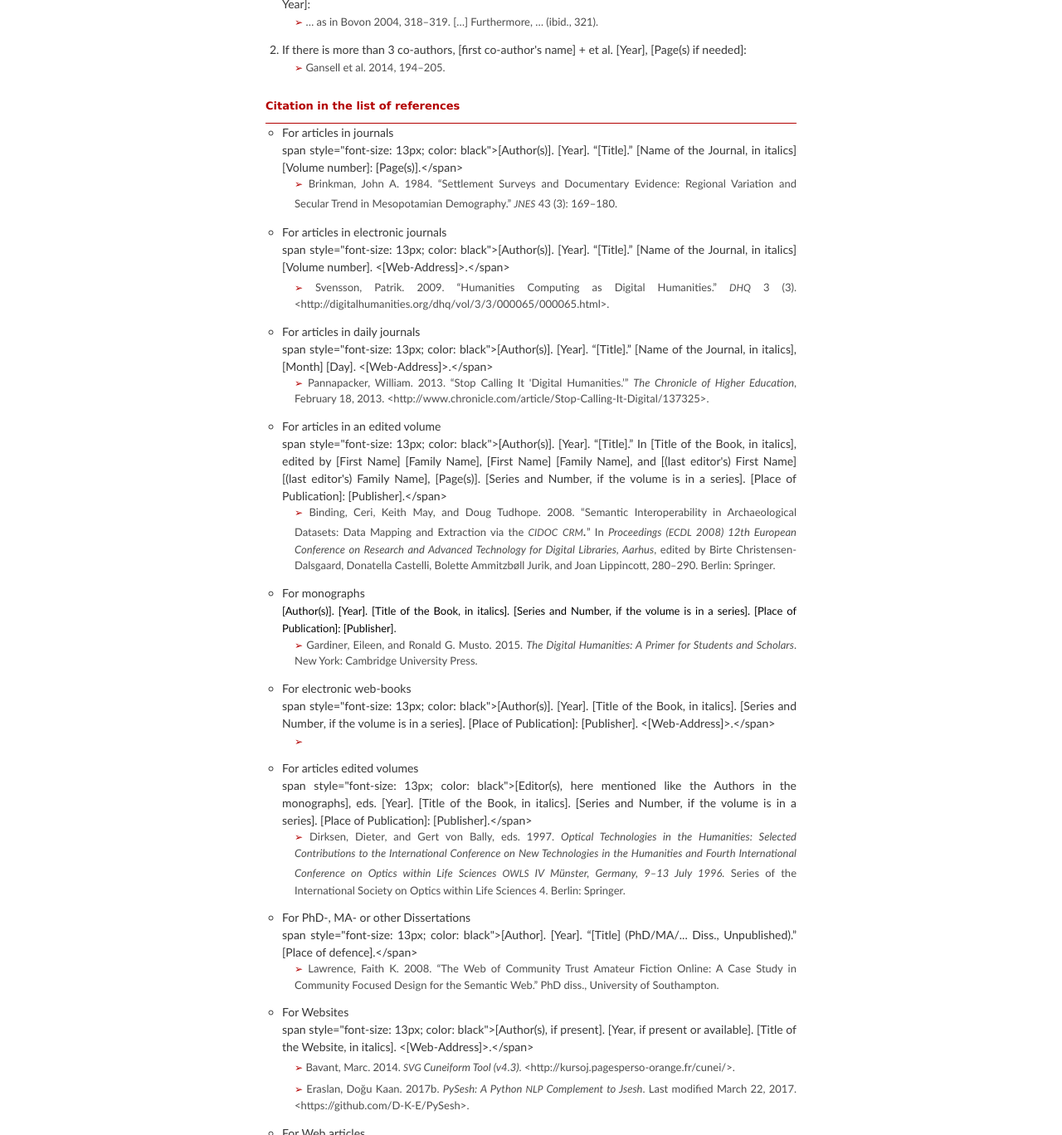
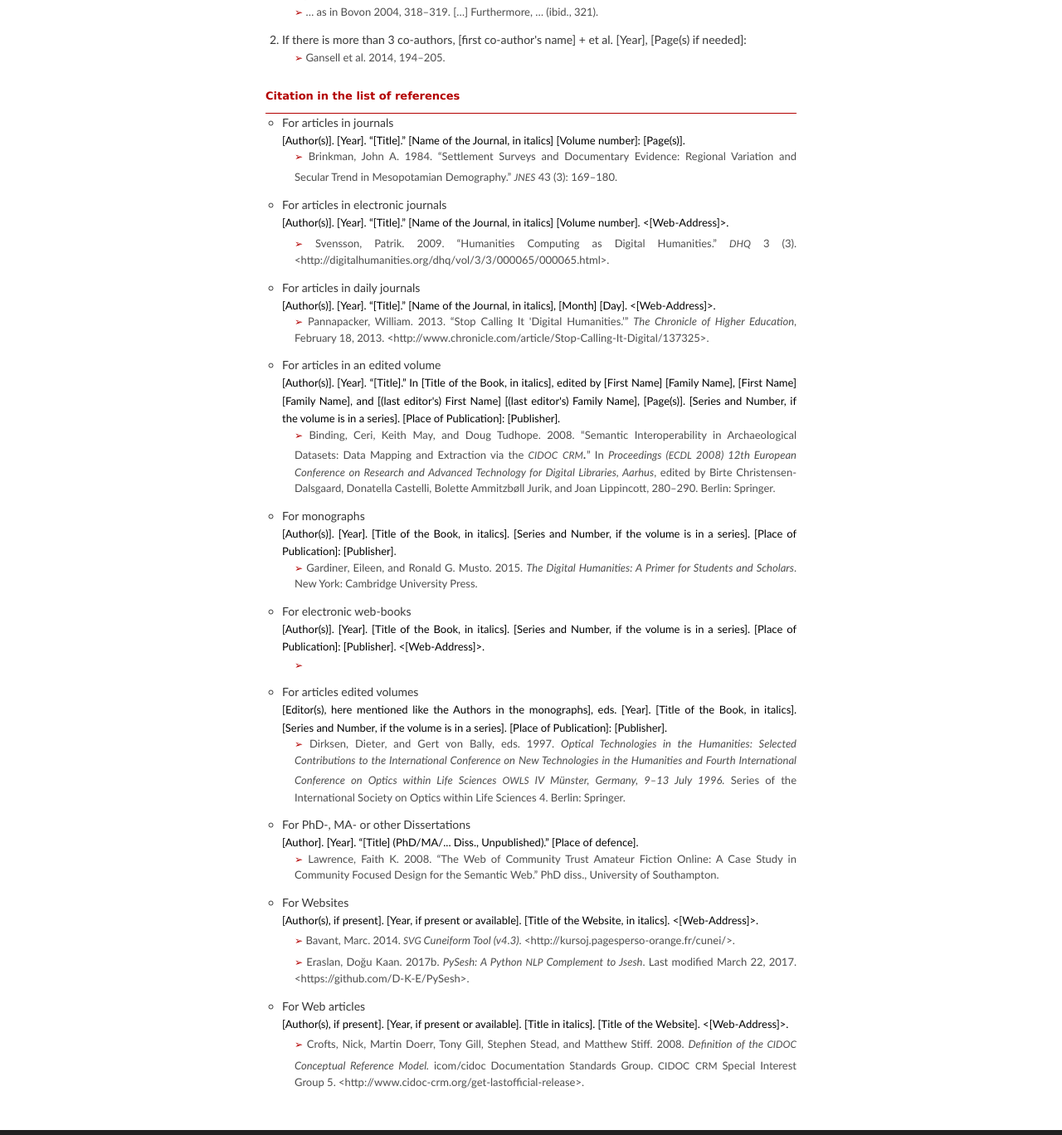
Before and after one commit to vbigot-juloux/ane-research-humanities, a Jekyll site: the page built from docs/Guidelines.md, in a window 1280 px wide and 1400 px high, scrolled down 1944 px, cut to the strip 0-1368 px from the top of the window. Shown: the whole strip at 83% size. Built offline with Jekyll 4.4.1, drawn with Linux system fonts in a browser that asks for light colours; the repository's description, which GitHub fills in, is left out; some of the changed text lies outside the part shown.

Commit message:
Update Guidelines.md

```diff
--- a/docs/Guidelines.md
+++ b/docs/Guidelines.md
@@ -86,7 +86,7 @@ April 12, 2017], 4–5).
                                                                                                                                                   <ul style="list-style-type: none; margin-left: -20px">                                                                                                                                       <li>- RegExr (<http://www.regexr.com/> [accessed May 19, 2017]). </li>                                                                                                                                           <li>- Sigma.js is available as a Gephi module (<http://sigmajs.org/> [accessed May 19, 2017]. <https://gephi.org/plugins/#/plugin/sigmaexporter> [accessed May 19, 2017]).</li>
 <li>- For the Python programming language, see <https://www.python.org/> (accessed July 1, 2017).</li>                                                                                                                                      </ul>
           </li>
-           <li><u>No website title for this specific case</u>:<br />
+           <li style="margin-top: -12px"><u>No website title for this specific case</u>:<br />
 The volumes are freely downloadable at <https://oi.uchicago.edu/research/publications/assyrian-dictionary-oriental-institute-university-chicagocad> (accessed June 21, 2017).</li>
         </ul>
     </li>
@@ -121,28 +121,28 @@ Note:
 
 <ul style="list-style-type: circle;">
 <li style="padding-bottom: 12px; text-align: justify">For articles in journals<br />
-span style="font-size: 13px; color: black">[Author(s)]. [Year]. “[Title].” [Name of the Journal, in italics] [Volume number]: [Page(s)].</span><br />
+<span style="font-size: 13px; color: black">[Author(s)]. [Year]. “[Title].” [Name of the Journal, in italics] [Volume number]: [Page(s)].</span><br />
 <span style="padding-left: 15px; display: inline-block; font-size: 13px; color: #4d4d4d">
   <span style="color:#b30000; font-size: 12px;">&#x27A2;</span> Brinkman, John A. 1984. “Settlement Surveys and Documentary Evidence: Regional Variation and Secular Trend in Mesopotamian Demography.” <span style="font-variant: small-caps; font-size: 17px; font-style: italic;">jnes</span> 43 (3): 169–180.
   </span>
   </li>
 
 <li style="padding-bottom: 12px; text-align: justify">For articles in electronic journals<br />
-span style="font-size: 13px; color: black">[Author(s)]. [Year]. “[Title].” [Name of the Journal, in italics] [Volume number]. <[Web-Address]>.</span><br />
+<span style="font-size: 13px; color: black">[Author(s)]. [Year]. “[Title].” [Name of the Journal, in italics] [Volume number]. <[Web-Address]>.</span><br />
 <span style="padding-left: 15px; display: inline-block; font-size: 13px; color: #4d4d4d">
   <span style="color:#b30000; font-size: 12px;">&#x27A2;</span> Svensson, Patrik. 2009. “Humanities Computing as Digital Humanities.” <span style="font-variant: small-caps; font-size: 17px; font-style: italic;">dhq</span> 3 (3). <http://digitalhumanities.org/dhq/vol/3/3/000065/000065.html>.
   </span>
   </li>
 
 <li style="padding-bottom: 12px; text-align: justify">For articles in daily journals<br />
-span style="font-size: 13px; color: black">[Author(s)]. [Year]. “[Title].” [Name of the Journal, in italics], [Month] [Day]. <[Web-Address]>.</span><br />
+<span style="font-size: 13px; color: black">[Author(s)]. [Year]. “[Title].” [Name of the Journal, in italics], [Month] [Day]. <[Web-Address]>.</span><br />
 <span style="padding-left: 15px; display: inline-block; font-size: 13px; color: #4d4d4d">
   <span style="color:#b30000; font-size: 12px;">&#x27A2;</span> Pannapacker, William. 2013. “Stop Calling It 'Digital Humanities.’” <em>The Chronicle of Higher Education</em>, February 18, 2013. <http://www.chronicle.com/article/Stop-Calling-It-Digital/137325>.
   </span>
   </li>
 
 <li style="padding-bottom: 12px; text-align: justify">For articles in an edited volume<br />
-  span style="font-size: 13px; color: black">[Author(s)]. [Year]. “[Title].” In [Title of the Book, in italics], edited by [First Name] [Family Name], [First Name] [Family Name], and [(last editor's) First Name] [(last editor's) Family Name], [Page(s)]. [Series and Number, if the volume is in a series]. [Place of Publication]: [Publisher].</span><br />
+  <span style="font-size: 13px; color: black">[Author(s)]. [Year]. “[Title].” In [Title of the Book, in italics], edited by [First Name] [Family Name], [First Name] [Family Name], and [(last editor's) First Name] [(last editor's) Family Name], [Page(s)]. [Series and Number, if the volume is in a series]. [Place of Publication]: [Publisher].</span><br />
   <span style="padding-left: 15px; display: inline-block; font-size: 13px; color: #4d4d4d">
     <span style="color:#b30000; font-size: 12px;">&#x27A2;</span> Binding, Ceri, Keith May, and Doug Tudhope. 2008. “Semantic Interoperability in Archaeological Datasets: Data Mapping and Extraction via the <span style="font-variant: small-caps; font-size: 17px; font-style: italic;">cidoc crm.</span>” In <em>Proceedings (<span style="font-variant: small-caps; font-size: 17px;">ecdl</span> 2008) 12th European Conference on Research and Advanced Technology for Digital Libraries, Aarhus</em>, edited by Birte Christensen-Dalsgaard, Donatella Castelli, Bolette Ammitzbøll Jurik, and Joan Lippincott, 280–290. Berlin: Springer.
   </span>
@@ -156,28 +156,28 @@ span style="font-size: 13px; color: black">[Author(s)]. [Year]. “[Title].” [
 </li>
 
 <li style="padding-bottom: 12px; text-align: justify">For electronic web-books<br />
-span style="font-size: 13px; color: black">[Author(s)]. [Year]. [Title of the Book, in italics]. [Series and Number, if the volume is in a series]. [Place of Publication]: [Publisher]. <[Web-Address]>.</span><br />
+<span style="font-size: 13px; color: black">[Author(s)]. [Year]. [Title of the Book, in italics]. [Series and Number, if the volume is in a series]. [Place of Publication]: [Publisher]. <[Web-Address]>.</span><br />
 <span style="padding-left: 15px; display: inline-block; font-size: 13px; color: #4d4d4d">
   <span style="color:#b30000; font-size: 12px;">&#x27A2;</span>
   </span>
   </li>
 
 <li style="padding-bottom: 12px; text-align: justify">For articles edited volumes<br />
-span style="font-size: 13px; color: black">[Editor(s), here mentioned like the Authors in the monographs], eds. [Year]. [Title of the Book, in italics]. [Series and Number, if the volume is in a series]. [Place of Publication]: [Publisher].</span><br />
+<span style="font-size: 13px; color: black">[Editor(s), here mentioned like the Authors in the monographs], eds. [Year]. [Title of the Book, in italics]. [Series and Number, if the volume is in a series]. [Place of Publication]: [Publisher].</span><br />
 <span style="padding-left: 15px; display: inline-block; font-size: 13px; color: #4d4d4d">
   <span style="color:#b30000; font-size: 12px;">&#x27A2;</span> Dirksen, Dieter, and Gert von Bally, eds. 1997. <em>Optical  Technologies in the Humanities: Selected Contributions to the International Conference on New Technologies in the Humanities and Fourth International Conference on Optics within Life Sciences <span style="font-variant: small-caps; font-size: 17px; font-style: italic;">owls</span> IV Münster, Germany, 9–13 July 1996.</em> Series of the International Society on Optics within Life Sciences 4. Berlin: Springer.
   </span>
 </li>
 
 <li style="padding-bottom: 12px; text-align: justify">For PhD-, MA- or other Dissertations<br />
-span style="font-size: 13px; color: black">[Author]. [Year]. “[Title] (PhD/MA/... Diss., Unpublished).” [Place of defence].</span><br />
+<span style="font-size: 13px; color: black">[Author]. [Year]. “[Title] (PhD/MA/... Diss., Unpublished).” [Place of defence].</span><br />
 <span style="padding-left: 15px; display: inline-block; font-size: 13px; color: #4d4d4d">
   <span style="color:#b30000; font-size: 12px;">&#x27A2;</span> Lawrence, Faith K. 2008. “The Web of Community Trust Amateur Fiction Online: A Case Study in Community Focused Design for the Semantic Web.” PhD diss., University of Southampton.
   </span>
 </li>
 
 <li style="padding-bottom: 12px; text-align: justify">For Websites<br />
-span style="font-size: 13px; color: black">[Author(s), if present]. [Year, if present or available]. [Title of the Website, in italics]. <[Web-Address]>.</span><br />
+<span style="font-size: 13px; color: black">[Author(s), if present]. [Year, if present or available]. [Title of the Website, in italics]. <[Web-Address]>.</span><br />
 <span style="padding-left: 15px; display: inline-block; font-size: 13px; color: #4d4d4d">
   <span style="color:#b30000; font-size: 12px;">&#x27A2;</span> Bavant, Marc. 2014. <em><span style="font-variant: small-caps; font-size: 17px; font-style: italic;">svg</span> Cuneiform Tool (v4.3)</em>. <http://kursoj.pagesperso-orange.fr/cunei/>.<br />
 <span style="color:#b30000; font-size: 12px;">&#x27A2;</span> Eraslan, Doğu Kaan. 2017b. <em>PySesh: A Python <span style="font-variant: small-caps; font-size: 17px; font-style: italic;">nlp</span> Complement to Jsesh</em>. Last modified March 22, 2017. <https://github.com/D-K-E/PySesh>.
@@ -185,7 +185,7 @@ span style="font-size: 13px; color: black">[Author(s), if present]. [Year, if pr
   </li>
 
 <li style="padding-bottom: 12px; text-align: justify">For Web articles<br />
-span style="font-size: 13px; color: black">[Author(s), if present]. [Year, if present or available]. [Title in italics]. [Title of the Website]. <[Web-Address]>.</span><br />
+<span style="font-size: 13px; color: black">[Author(s), if present]. [Year, if present or available]. [Title in italics]. [Title of the Website]. <[Web-Address]>.</span><br />
 <span style="padding-left: 15px; display: inline-block; font-size: 13px; color: #4d4d4d">
   <span style="color:#b30000; font-size: 12px;">&#x27A2;</span> Crofts, Nick, Martin Doerr, Tony Gill, Stephen Stead, and Matthew Stiff. 2008. <em>Definition of the <span style="font-variant: small-caps; font-size: 17px; font-style: italic;">cidoc</span> Conceptual Reference Model.</em> icom/cidoc Documentation Standards Group. <span style="font-variant: small-caps; font-size: 17px;">cidoc crm</span> Special Interest Group 5. <http://www.cidoc-crm.org/get-lastofficial-release>.
   </span>
```
